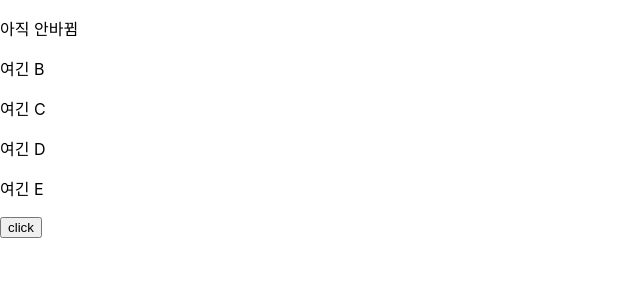
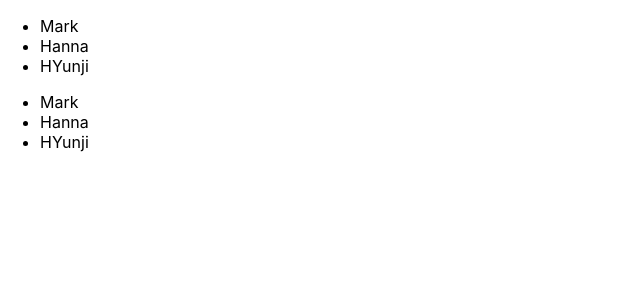
Before and after one commit to CHOILOCAL/Part10_React, a React (Create React App) app: page / in a window 1280 px wide. Shown: the top 300 px of the page, without its empty margins (0-640 px from the left). Built offline with nearby package versions, Linux system fonts and the light colour scheme.

Commit message:
createContext

```diff
--- /dev/null
+++ b/src/components/Example7.jsx
@@ -0,0 +1,15 @@
+import PersonContext from "../contexts/PersonContext";
+
+export default function Example7() {
+    return (
+        <PersonContext.Consumer>
+            {(persons) => (
+                <ul>
+                    {persons.map((person) => (
+                        <li>{person.name}</li>
+                    ))}
+                </ul>
+            )}
+        </PersonContext.Consumer>
+    )
+}
--- /dev/null
+++ b/src/components/Example8.jsx
@@ -0,0 +1,14 @@
+import React, { useContext } from "react";
+import PersonContext from "../contexts/PersonContext";
+
+export default function Example8() {
+    const persons = useContext(PersonContext);
+
+    return (
+        <ul>
+            {persons.map((person) => (
+                <li>{person.name}</li>
+            ))}
+        </ul>
+    )
+}
--- /dev/null
+++ b/src/contexts/PersonContext.js
@@ -0,0 +1,5 @@
+import React, {createContext} from 'react';
+
+const PersonContext = createContext();
+
+export default PersonContext;
--- a/src/index.js
+++ b/src/index.js
@@ -9,11 +9,20 @@ import Example3 from "./components/Example3";
 import Example4 from "./components/Example4";
 import Example5 from "./components/Example5";
 import Example6 from "./components/Example6";
+import Example7 from "./components/Example7";
 import A from "./components/A";
 import A2 from "./components/A2";
+import PersonContext from "./contexts/PersonContext";
+import Example8 from "./components/Example8";
 
+const persons = [
+    {id: 0, name: 'Mark', age: 30},
+    {id: 1, name: 'Hanna', age: 28},
+    {id: 2, name: 'HYunji', age: 26},
+]
 ReactDOM.render(
   <React.StrictMode>
+      <PersonContext.Provider value={persons}>
       {/*<App />*/}
       {/*<Example1 />*/}
       {/*<Example2 />*/}
@@ -22,7 +31,10 @@ ReactDOM.render(
       {/*<Example5 />*/}
       {/*<Example6 />*/}
       {/*<A />*/}
-      <A2 />
+      {/*<A2 />*/}
+      <Example7 />
+      <Example8 />
+      </PersonContext.Provider>
   </React.StrictMode>,
   document.getElementById('root')
 );
```
